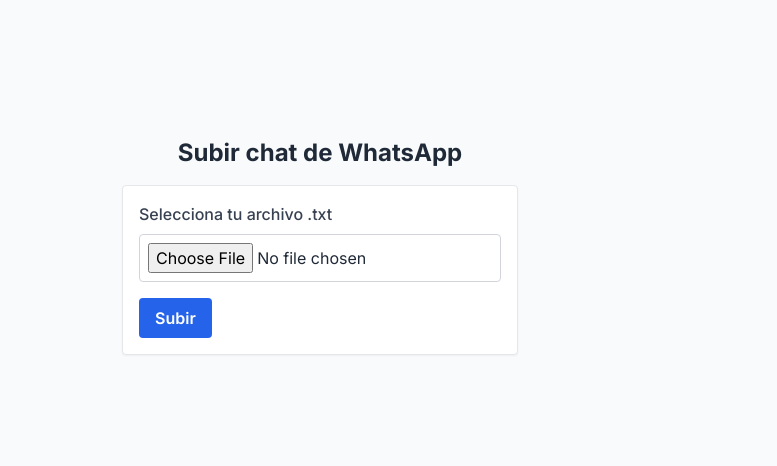
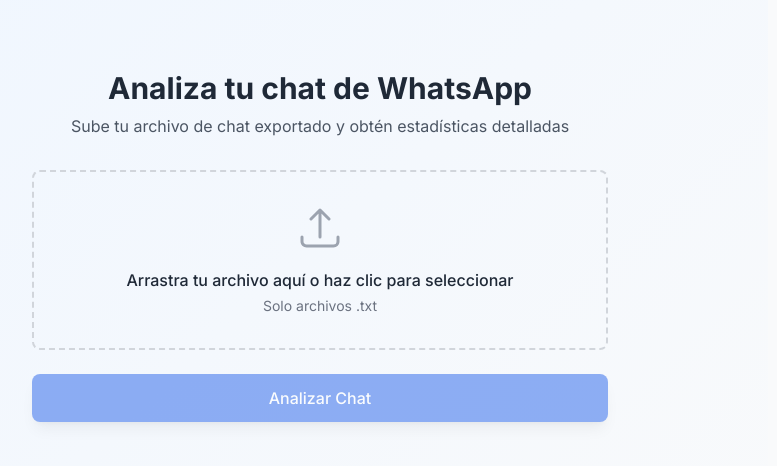
Before and after one commit to KiraBelak/WappFlow, a Next.js app: page /dashboard/upload in a window 1280 px wide. Shown: the part 266-732 px from the top of the page, without its empty margins (320-1097 px from the left). Built offline with nearby package versions, Linux system fonts and the light colour scheme; no server answers; sample sign-in values are in the browser's storage.

Commit message:
Enhance file upload page with drag-and-drop and improved UX

```diff
--- a/app/dashboard/upload/page.js
+++ b/app/dashboard/upload/page.js
@@ -1,94 +1,154 @@
 'use client';
 
 import { useRef, FormEvent, useState } from 'react';
+import { ArrowUpTrayIcon } from '@heroicons/react/24/outline';
 
 export default function UploadPage() {
-  // Referencia para el input de archivo
   const fileInputRef = useRef(null);
+  const [status, setStatus] = useState(null);
+  const [isDragging, setIsDragging] = useState(false);
+  const [fileName, setFileName] = useState('');
+  const [isLoading, setIsLoading] = useState(false);
 
-  // Estado para mostrar mensajes de éxito/error
-  const [status, setStatus] = useState(null);
-
-  // Manejar el submit del formulario
   const handleSubmit = async (e) => {
     e.preventDefault();
     setStatus(null);
+    setIsLoading(true);
 
-    // Verificar si hay archivo
     const file = fileInputRef.current?.files?.[0];
     if (!file) {
       setStatus('Por favor selecciona un archivo primero.');
+      setIsLoading(false);
       return;
     }
 
-    // Crear un objeto FormData y agregar el archivo
     const formData = new FormData();
     formData.append('file', file);
 
     try {
-      // Petición POST a la ruta de API
       const res = await fetch('/api/upload', {
         method: 'POST',
         body: formData,
       });
 
       if (!res.ok) {
-        // Manejo de error por mala respuesta del servidor
         const errorData = await res.json();
         setStatus(`Error: ${errorData.error || 'No se pudo subir el archivo'}`);
         return;
       }
 
-      // Respuesta exitosa, podemos leer los datos
       const data = await res.json();
-      setStatus(`Archivo subido con éxito: ${data.message}`);
-
-      // Opcional: si quieres mostrar un preview de texto
-      // setStatus(`Archivo subido. Vista previa: ${data.preview}`);
+      setStatus(`¡Archivo subido con éxito!`);
+      setFileName('');
 
     } catch (error) {
       console.error('Error al subir archivo', error);
       setStatus('Hubo un error al subir el archivo.');
+    } finally {
+      setIsLoading(false);
+    }
+  };
+
+  const handleDragOver = (e) => {
+    e.preventDefault();
+    setIsDragging(true);
+  };
+
+  const handleDragLeave = () => {
+    setIsDragging(false);
+  };
+
+  const handleDrop = (e) => {
+    e.preventDefault();
+    setIsDragging(false);
+
+    const file = e.dataTransfer.files[0];
+    if (file && file.type === 'text/plain') {
+      fileInputRef.current.files = e.dataTransfer.files;
+      setFileName(file.name);
+    } else {
+      setStatus('Por favor, sube solo archivos .txt');
+    }
+  };
+
+  const handleFileChange = (e) => {
+    const file = e.target.files[0];
+    if (file) {
+      setFileName(file.name);
+      setStatus(null);
     }
   };
 
   return (
-    <main className="flex min-h-screen flex-col items-center justify-center p-4 bg-gray-50">
-      <h1 className="text-2xl font-bold mb-4 text-gray-800">Subir chat de WhatsApp</h1>
+    <main className="flex min-h-screen flex-col items-center justify-center p-4 bg-gradient-to-br from-blue-50 to-gray-50">
+      <div className="max-w-xl w-full">
+        <h1 className="text-3xl font-bold mb-2 text-gray-800 text-center">
+          Analiza tu chat de WhatsApp
+        </h1>
+        <p className="text-gray-600 text-center mb-8">
+          Sube tu archivo de chat exportado y obtén estadísticas detalladas
+        </p>
 
-      <form
-        onSubmit={handleSubmit}
-        className="space-y-4 p-4 border rounded bg-white shadow-sm"
+        <form onSubmit={handleSubmit} className="space-y-6">
+          <div
+            className={`relative border-2 border-dashed rounded-lg p-8 text-center transition-colors
+              ${isDragging ? 'border-blue-500 bg-blue-50' : 'border-gray-300 hover:border-gray-400'}
+              ${fileName ? 'bg-green-50 border-green-300' : ''}`}
+            onDragOver={handleDragOver}
+            onDragLeave={handleDragLeave}
+            onDrop={handleDrop}
           >
-        <div>
-          <label
-            htmlFor="file-upload"
-            className="block mb-2 font-medium text-gray-700"
-          >
-            Selecciona tu archivo .txt
-          </label>
             <input
               type="file"
               accept=".txt"
               id="file-upload"
               ref={fileInputRef}
-            className="block w-full border border-gray-300 p-2 rounded focus:outline-none"
+              onChange={handleFileChange}
+              className="hidden"
             />
+
+            <label htmlFor="file-upload" className="cursor-pointer">
+              <ArrowUpTrayIcon className="h-12 w-12 mx-auto mb-4 text-gray-400" />
+              {fileName ? (
+                <>
+                  <p className="text-sm text-gray-600">Archivo seleccionado:</p>
+                  <p className="font-medium text-gray-800">{fileName}</p>
+                </>
+              ) : (
+                <>
+                  <p className="font-medium text-gray-800 mb-1">
+                    Arrastra tu archivo aquí o haz clic para seleccionar
+                  </p>
+                  <p className="text-sm text-gray-500">Solo archivos .txt</p>
+                </>
+              )}
+            </label>
           </div>
 
           <button
             type="submit"
-          className="bg-blue-600 hover:bg-blue-700 text-white font-semibold px-4 py-2 rounded"
+            disabled={!fileName || isLoading}
+            className={`w-full py-3 px-4 rounded-lg font-medium transition-all
+              ${isLoading ?
+                'bg-gray-300 cursor-not-allowed' :
+                'bg-blue-600 hover:bg-blue-700 active:bg-blue-800'}
+              text-white shadow-lg hover:shadow-xl
+              disabled:opacity-50 disabled:cursor-not-allowed`}
           >
-          Subir
+            {isLoading ? 'Subiendo...' : 'Analizar Chat'}
           </button>
 
           {status && (
-          <p className="mt-2 text-sm text-red-600">
+            <div className={`p-4 rounded-lg text-center ${
+              status.includes('Error') ?
+                'bg-red-100 text-red-700' :
+                'bg-green-100 text-green-700'
+            }`}>
               {status}
-          </p>
+            </div>
           )}
         </form>
+      </div>
     </main>
   );
 }
```
Lines whose indentation alone changed are shown as unchanged.
